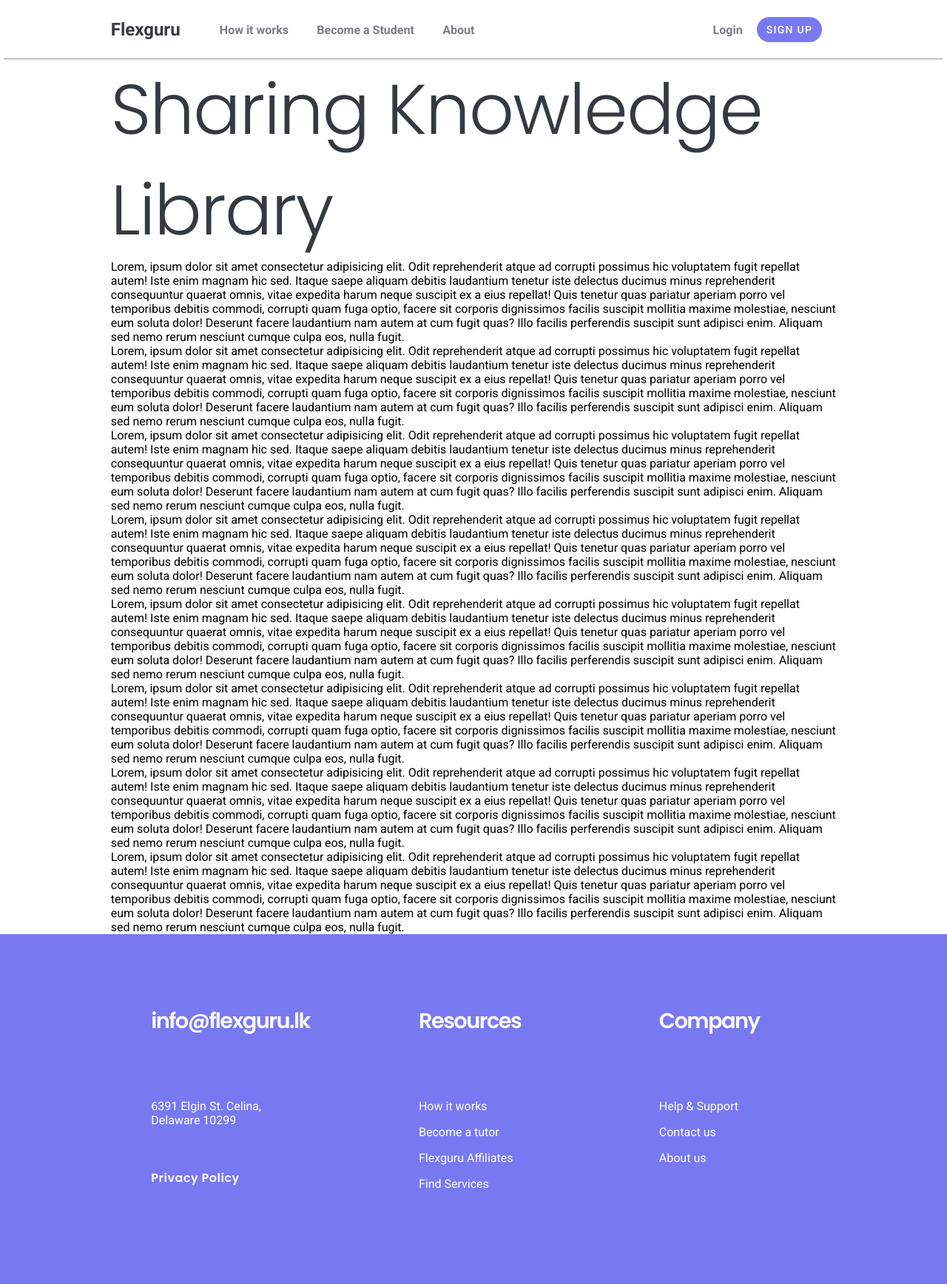
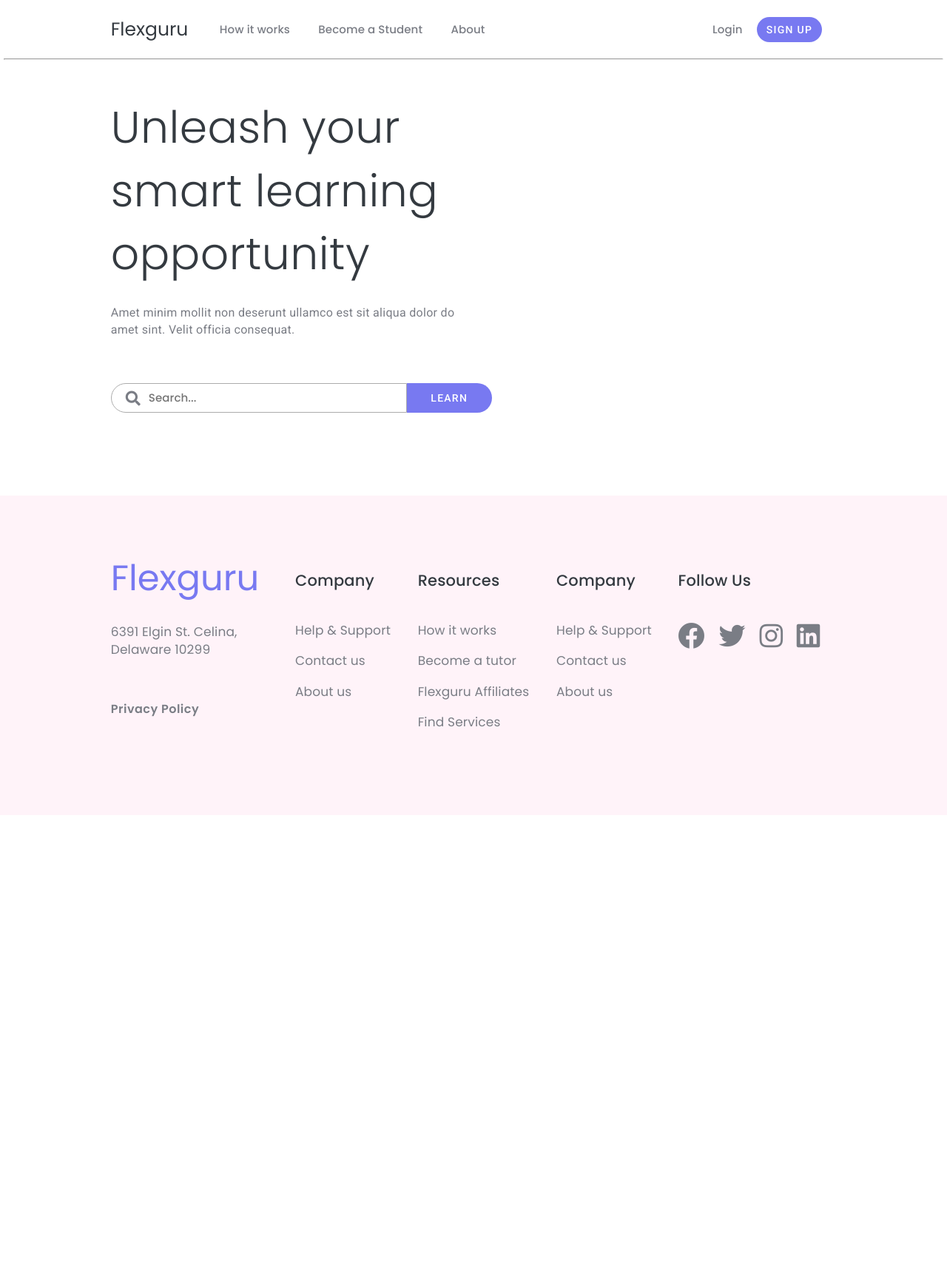
Before and after one commit to BiGDoGKD/FlexGuru, a PHP site: page /flexguru/ in a window 1280 px wide. Shown: the whole page at 74% size. After the commit the page ends 983 px from the top, so only its background shows below. Run offline with PHP 8.4, Linux system fonts and the light colour scheme; some libraries are stand-ins or nearby versions.

Commit message:
Update Landing Page & Footer

```diff
--- a/app/config/config.php
+++ b/app/config/config.php
@@ -25,4 +25,4 @@ define('APPROOT', dirname(dirname(__FILE__)));
 define('URLROOT', 'http://localhost/flexguru');
 
 //Sitename
-define('SITENAME', 'FlexGuru');
+define('SITENAME', 'Flexguru');
--- a/app/data/footer-menu.json
+++ b/app/data/footer-menu.json
@@ -4,6 +4,23 @@
     "policy": "Privacy Policy",
     "policy-url": "privacy",
     "footer-menu": [
+        {
+            "menu-title": "Company",
+            "menu": [
+                {
+                    "item": "Help & Support",
+                    "url": "role"
+                },
+                {
+                    "item": "Contact us",
+                    "url": "about"
+                },
+                {
+                    "item": "About us",
+                    "url": "about"
+                }
+            ]
+        },
         {
             "menu-title": "Resources",
             "menu": [
--- a/app/data/site-details.json
+++ b/app/data/site-details.json
@@ -1,6 +1,6 @@
 {
     "site-name": "Flexguru",
-    "landing-title": "Sharing\nKnowledge\nLibrary",
+    "landing-title": "Unleash your smart learning opportunity",
     "goal": "",
     "welcome-note": "Ada Augsta Lovelace \n SDd"
 }
--- a/app/views/components/navbar-visitor.php
+++ b/app/views/components/navbar-visitor.php
@@ -17,20 +17,20 @@
         <div class="hamburger">
             <div></div>
         </div>
-        <a href="<?php echo URLROOT ?>/pages/index" class="logo dark"><?php echo $main["site-name"] ?></a>
+        <a href="<?php echo URLROOT ?>/pages/index" class="logo dark"><h5><?php echo $main["site-name"] ?></h5></a>
     </div>
     <ul class="nav-info">
 
         <?php
         foreach ($navigation as $value) {
         ?>
-            <li><a class="gray" href="<?php echo URLROOT ?>/<?php echo $value["url"] ?>"><?php echo $value["menu"] ?></a></li>
+            <li><a class="gray subtitle-2" href="<?php echo URLROOT ?>/<?php echo $value["url"] ?>"><?php echo $value["menu"] ?></a></li>
         <?php
         } ?>
     </ul>
     <ul class="nav-login">
-        <li><a onclick="loginFunction()" class="gray pointer">Login</a></li>
-        <li><a href="<?php echo URLROOT ?>/registration/roles"><button class="btn bg-primary on-primary">Sign up</button></a></li>
+        <li><a onclick="loginFunction()" class="gray pointer subtitle-2">Login</a></li>
+        <li><a href="<?php echo URLROOT ?>/registration/roles"><button class="btn-text btn bg-primary on-primary ">Sign up</button></a></li>
     </ul>
 </nav>
 <hr style="width: 99vw; height:0.1px; background:#ededed; position:absolute; transform:translate(-50%,-50%); left:50%;">
--- a/app/views/includes/footer.php
+++ b/app/views/includes/footer.php
@@ -7,7 +7,7 @@
  * AUTHORS: Kesara Karannagoda, Avishka Hettiarachchi, Kavindhu Galagedara, Razeen Nizar
  * CO-AUTHORS:
  * LAST UPDATE BY: Kesara Karannagoda
- * LAST UPDATE DATA : Sep, 01, 2021
+ * LAST UPDATE DATA : Sep, 17, 2021
  * FILE TYPE: View
  * PARENT FOLDER: includes
  */
@@ -21,21 +21,20 @@
 
 <div class="fg-footer on-primary">
     <div class="fg-info">
-        <h1 class="footer-title on-primary"><?php echo $footermenu["info-address"] ?></h1>
-        <span><?php echo $footermenu["local-address"] ?></span>
-        <h2 class="privacy-policy on-primary"><?php echo $footermenu["policy"] ?></h2>
+        <h3 class="primary" style="margin:-22px 0 25px 0;"><?php echo SITENAME ?></h3>
+        <span class="subtitle-1 gray"><?php echo $footermenu["local-address"] ?></span>
+        <h2 class="privacy-policy gray"><?php echo $footermenu["policy"] ?></h2>
     </div>
-
     <?php
     foreach ($footermenu["footer-menu"] as $value) {
     ?>
         <div class="fg-footer-menu">
-            <h1 class="footer-title on-primary"><?php echo $value["menu-title"] ?></h1>
+            <h6 class="on-secondary"><?php echo $value["menu-title"] ?></h6>
             <ul>
                 <?php
                 foreach ($value["menu"] as $li) {
                 ?>
-                    <li><a class="on-primary fg-footer-a" href="<?php echo URLROOT . '/pages/' . $li["url"] ?>"><?php echo $li["item"] ?></a></li>
+                    <li><a class="gray fg-footer-a subtitle-1" href="<?php echo URLROOT . '/pages/' . $li["url"] ?>"><?php echo $li["item"] ?></a></li>
                 <?php
                 }
                 ?>
@@ -44,29 +43,51 @@
     <?php
     }
     ?>
+    <div class="fg-footer-menu">
+        <h6 class="footer-title on-secondary">Follow Us</h6>
+        <div class="social-icons">
+            <a href="https://www.facebook.com" target="_blank"><i class="fab fa-facebook gray"></i></a>
+            <a href="https://www.twitter.com" target="_blank"><i class="fab fa-twitter gray"></i></a>
+            <a href="https://www.instagram.com" target="_blank"><i class="fab fa-instagram gray"></i></a>
+            <a href="https://www.linkedin.com" target="_blank"><i class="fab fa-linkedin gray"></i></a>
+        </div>
+    </div>
+
 </div>
 <style>
     .fg-footer {
         display: grid;
-        grid-template-columns: 33% 33% 33%;
-        padding: 50px 11.7vw 100px;
+        grid-template-columns: 23% 18% 18% 18% 23%;
+        padding: 100px 11.7vw 100px;
         justify-items: center;
-        background: var(--primary);
+        background: #FFF3F9;
     }
 
-    .fg-footer .footer-title {
-        font-weight: 600;
-        margin: 0 0 37px 0;
-        font-size: 1.8rem;
+    .fg-info{
+        width: 100%;
+    }
+
+    .social-icons{
+        font-size: 36px;
+        margin-top: 40px;
+    }
+
+    .social-icons i{
+        margin-right: 10px;
+        cursor: pointer;
+    }
+    .social-icons i:hover{
+        color: var(--primary);
     }
 
     .fg-footer ul {
         list-style: none;
+        color: var(--gray);
+        margin-top: 40px;
     }
 
     .fg-footer ul li {
-        margin: 1rem 0 0 0;
-        font-size: 1rem;
+        margin: 17px 0 0 0;
     }
 
     .fg-footer .privacy-policy {
@@ -91,7 +112,7 @@
         height: 2px;
         left: 50%;
         position: absolute;
-        background: #fff;
+        background: #acacac;
         transition: width 0.3s ease 0s, left 0.3s ease 0s;
         width: 0;
     }
--- a/app/views/index.php
+++ b/app/views/index.php
@@ -16,12 +16,62 @@
 include APPROOT . '/views/includes/data.php';
 include APPROOT . '/views/includes/header.php';
 ?>
-<h1><?php echo $main["landing-title"] ?></h1>
-<?php
-for ($i = 0; $i < 8; $i++) {
-    echo "<p>Lorem, ipsum dolor sit amet consectetur adipisicing elit. Odit reprehenderit atque ad corrupti possimus hic voluptatem fugit repellat autem! Iste enim magnam hic sed. Itaque saepe aliquam debitis laudantium tenetur iste delectus ducimus minus reprehenderit consequuntur quaerat omnis, vitae expedita harum neque suscipit ex a eius repellat! Quis tenetur quas pariatur aperiam porro vel temporibus debitis commodi, corrupti quam fuga optio, facere sit corporis dignissimos facilis suscipit mollitia maxime molestiae, nesciunt eum soluta dolor! Deserunt facere laudantium nam autem at cum fugit quas? Illo facilis perferendis suscipit sunt adipisci enim. Aliquam sed nemo rerum nesciunt cumque culpa eos, nulla fugit.</p>";
-}
-?>
+
+<div class="fg-cover">
+    <h2 class="dark" style="width: 500px;"><?php echo $main["landing-title"] ?></h2>
+    <p class="body-2 gray">Amet minim mollit non deserunt ullamco est sit aliqua dolor do amet sint. Velit officia consequat.</p>
+    <div class="search-bar">
+        <input class="subtitle-2" type="text" name="" id="" placeholder="Search...">
+        <i class="fas fa-search gray"></i>
+        <button class="btn btn-text bg-primary on-primary">learn</button>
+    </div>
+</div>
 <?php
 include APPROOT . '/views/includes/footer.php';
 ?>
+<style>
+    .fg-cover {
+        width: 100%;
+        height: 460px;
+        margin: 50px 0 80px 0;
+    }
+
+    .fg-cover .body-2{
+        width: 500px;
+        margin: 25px 0 0 0;
+    }
+
+    .search-bar {
+        position: relative;
+        width: 520px;
+        margin: 60px 0;
+        padding: 0;
+    }
+
+    .search-bar i{
+        position: absolute;
+        font-size: 20px;
+        left: 20px;
+        top: 11px;
+    }
+
+    .search-bar button {
+        border-radius: 0px 24px 24px 0px;
+        width: 115px;
+        height: 40px;
+        margin: 0 0 1.6px -4px;
+        border: 0;
+        outline: 0;
+    }
+
+    .search-bar input[type="text"] {
+        height: 40px;
+        width: 400px;
+        border-radius: 24px 0 0 24px;
+        margin: 0;
+        padding: 0 50px;
+        border: 0.5px #acacac solid;
+        outline: 0;
+
+    }
+</style>
--- a/public/css/crystalys-v2.css
+++ b/public/css/crystalys-v2.css
@@ -7,6 +7,7 @@
 html,
 body {
   font-family: "Roboto", sans-serif;
+  scroll-behavior: smooth;
 }
 
 .flex-body {
@@ -33,6 +34,74 @@ body {
   --on-success: #70b276;
   --on-error: #ff6c6c;
 }
+
+/* scroll bar  */
+
+/* width */
+::-webkit-scrollbar {
+  position: absolute;
+  right: 0;
+  top: 0;
+  width: 10px;
+  height: 100%;
+  transform-origin: center right;
+  transition: transform 0.3s, opacity 0.3s;
+  opacity: 0;
+}
+
+/* Track */
+::-webkit-scrollbar-track {
+  background: #f1f1f1;
+  opacity: 0;
+}
+
+/* Handle */
+::-webkit-scrollbar-thumb {
+  transition-property: right, width;
+  transition-duration: 0.8s;
+  transition-timing-function: cubic-bezier(0.165, 0.84, 0.44, 1);
+  position: absolute;
+  top: 0;
+  right: 0;
+  background-color: var(--gray);
+  opacity: 1;
+  width: 10px;
+  margin: 2px;
+  border-radius: 10px;
+  cursor: -webkit-grabbing;
+  cursor: grabbing;
+}
+
+/* Handle on hover */
+::-webkit-scrollbar-thumb:hover {
+  background: var(--primary);
+}
+
+
+html.has-scroll-smooth {
+  overflow: hidden;
+}
+
+html.has-scroll-smooth body {
+  overflow: hidden;
+}
+
+html.has-scroll-smooth [data-scroll-container] {
+  min-height: 100vh;
+}
+
+html.has-scroll-dragging {
+  -webkit-user-select: none;
+  -ms-user-select: none;
+  user-select: none;
+}
+
+::-webkit-scrollbarr:hover,
+.has-scroll-scrolling .c-scrollbar,
+.has-scroll-dragging .c-scrollbar {
+  opacity: 1;
+}
+
 
 /* headings  */
 
@@ -127,7 +196,7 @@ h6 {
 
 /* button text  */
 
-.button-txt {
+.btn-txt {
   font-family: "Roboto";
   font-size: 14;
   font-weight: 500;
@@ -161,11 +230,11 @@ h6 {
   line-height: 17.1px;
 }
 
-.all-caps{
+.all-caps {
   text-transform: uppercase;
 }
 
-.small-text{
+.small-text {
   font-family: "Roboto";
   font-size: 10;
   font-weight: 500;
```
